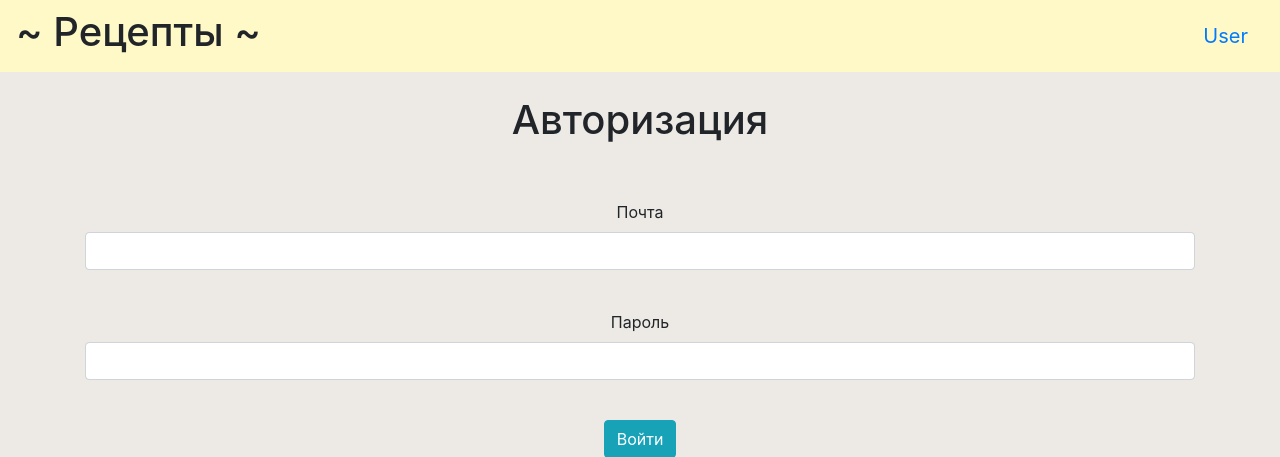
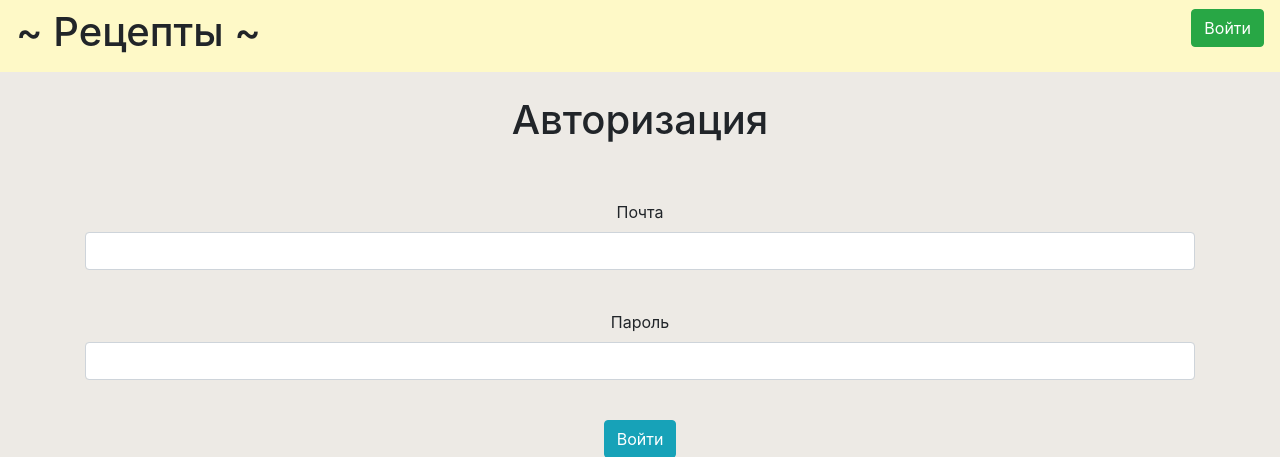
Before and after one commit to PR1449/Flask_project, a Flask app: page /login in a window 1280 px wide. Shown: the top 457 px of the page. Run offline with Flask 3, Linux system fonts and the light colour scheme; some libraries are stand-ins or nearby versions.

Commit message:
Add files via upload

```diff
--- a/templates/base.html
+++ b/templates/base.html
@@ -15,7 +15,13 @@
 <header>
     <nav class="navbar" style="background-color: #FEF9C7;">
         <h1>~ Рецепты ~</h1>
-        <a class="navbar-brand" href="#">User</a>
+        {% if current_user.is_authenticated %}
+        <a class="navbar-brand" href="/logout">{{ current_user.name }} {{ current_user.surname }}</a>
+        {% else %}
+        <p>
+            <a class="btn btn-success" href="/login">Войти</a>
+        </p>
+        {% endif %}
     </nav>
 </header>
 
```
